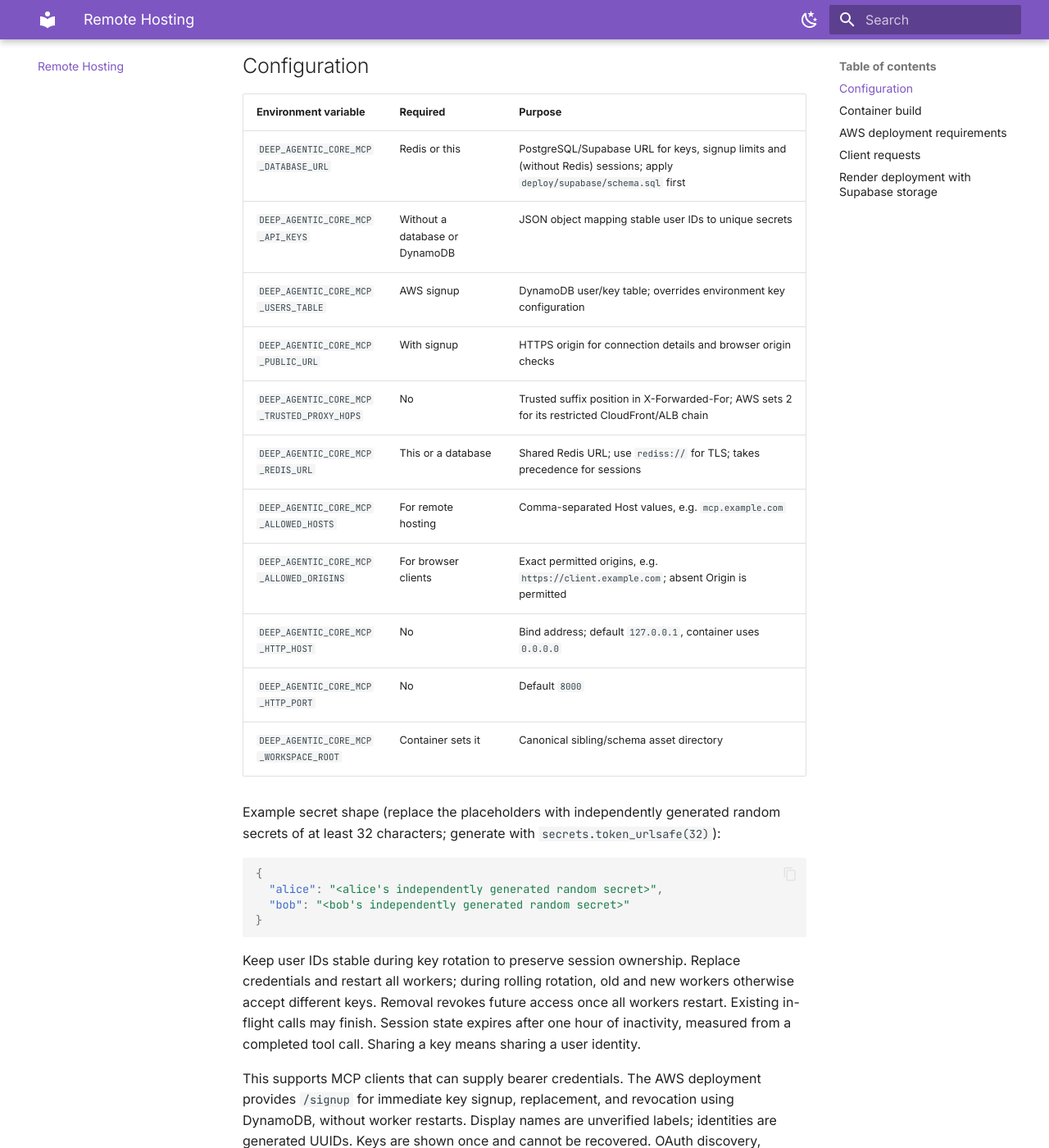
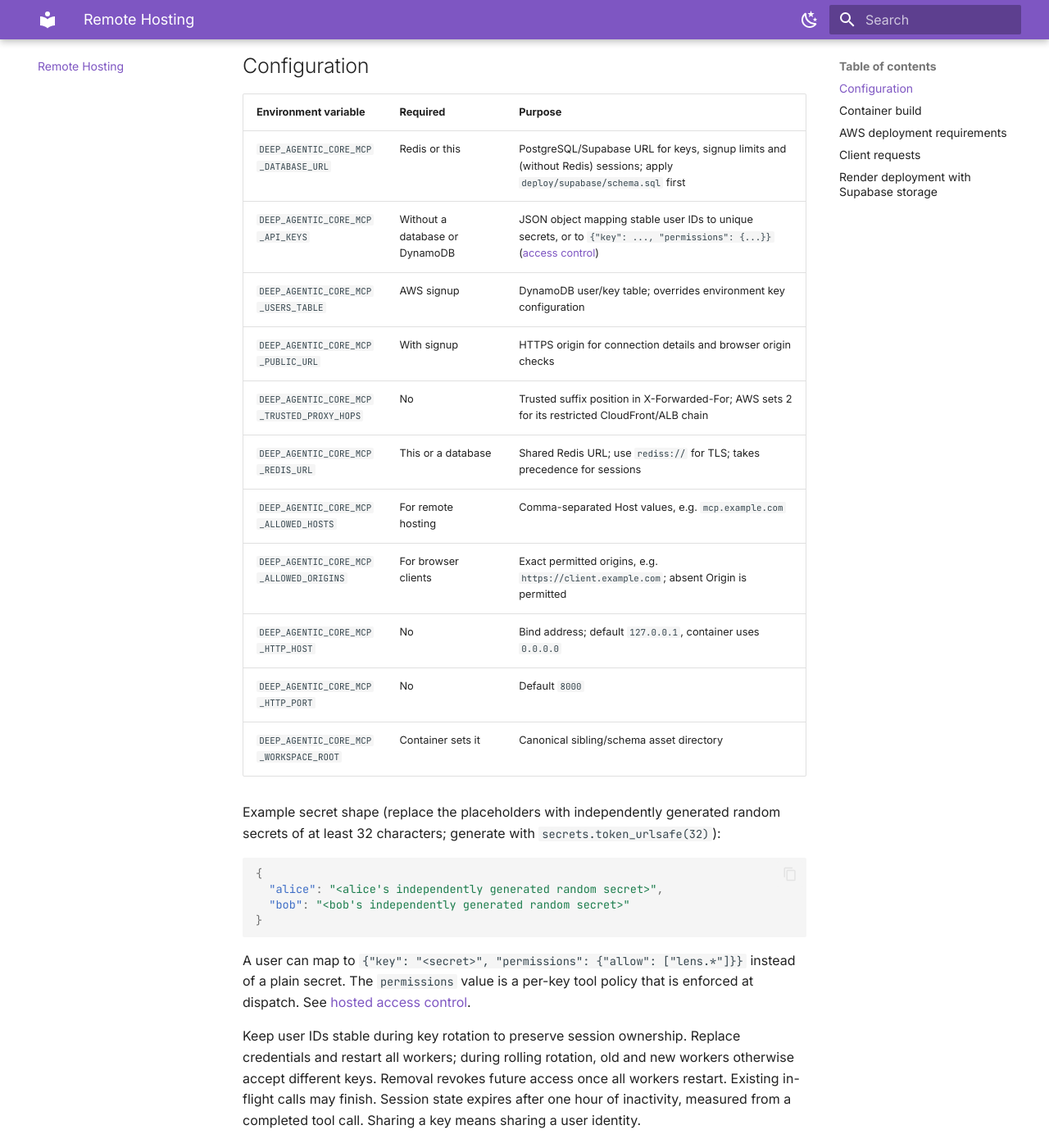
Before and after one commit to DeepAgentLabs/mcp-server, an MkDocs documentation site: the page built from docs/remote-hosting.md, in a window 1280 px wide and 1400 px high, scrolled down 333 px. Shown: the whole window at 82% size. Built offline with MkDocs 1.6.1 and Material for MkDocs 9.7.7, drawn with Linux system fonts in a browser that asks for light colours; some of the changed text lies outside the part shown.

Commit message:
docs(hosting): document policy key entries and the 0.5.0 schema migration

````diff
--- a/docs/remote-hosting.md
+++ b/docs/remote-hosting.md
@@ -12,7 +12,7 @@
 | Environment variable | Required | Purpose |
 | --- | --- | --- |
 | `DEEP_AGENTIC_CORE_MCP_DATABASE_URL` | Redis or this | PostgreSQL/Supabase URL for keys, signup limits and (without Redis) sessions; apply `deploy/supabase/schema.sql` first |
-| `DEEP_AGENTIC_CORE_MCP_API_KEYS` | Without a database or DynamoDB | JSON object mapping stable user IDs to unique secrets |
+| `DEEP_AGENTIC_CORE_MCP_API_KEYS` | Without a database or DynamoDB | JSON object mapping stable user IDs to unique secrets, or to `{"key": ..., "permissions": {...}}` ([access control](access-control.md)) |
 | `DEEP_AGENTIC_CORE_MCP_USERS_TABLE` | AWS signup | DynamoDB user/key table; overrides environment key configuration |
 | `DEEP_AGENTIC_CORE_MCP_PUBLIC_URL` | With signup | HTTPS origin for connection details and browser origin checks |
 | `DEEP_AGENTIC_CORE_MCP_TRUSTED_PROXY_HOPS` | No | Trusted suffix position in X-Forwarded-For; AWS sets 2 for its restricted CloudFront/ALB chain |
@@ -32,6 +32,10 @@
   "bob": "<bob's independently generated random secret>"
 }
 ```
+
+A user can map to `{"key": "<secret>", "permissions": {"allow": ["lens.*"]}}`
+instead of a plain secret. The `permissions` value is a per-key tool policy that
+is enforced at dispatch. See [hosted access control](access-control.md).
 
 Keep user IDs stable during key rotation to preserve session ownership. Replace
 credentials and restart all workers; during rolling rotation, old and new
@@ -124,7 +128,11 @@
 
 1. In the Supabase SQL editor, run `deploy/supabase/schema.sql`. It creates the
    private `mcp` schema (not exposed through the Data API), enables row-level
-   security, and creates the least-privilege `mcp_service` login role.
+   security, and creates the least-privilege `mcp_service` login role. The file
+   can be re-run. Before deploying 0.5.0 to an existing project, re-run it (or
+   `ALTER TABLE mcp.users ADD COLUMN IF NOT EXISTS permissions jsonb;`) so the
+   access-policy column exists. Without that column, authentication fails with
+   HTTP 503.
 2. Set that role's password: `ALTER ROLE mcp_service WITH PASSWORD '<secret>';`
 3. Build the connection string from the project's **Connect → Transaction
    pooler** URI (port 6543; Supabase direct connections are IPv6-only), using
````
Also changed, not shown: deploy/aws/README.md (+3 -2 lines).
